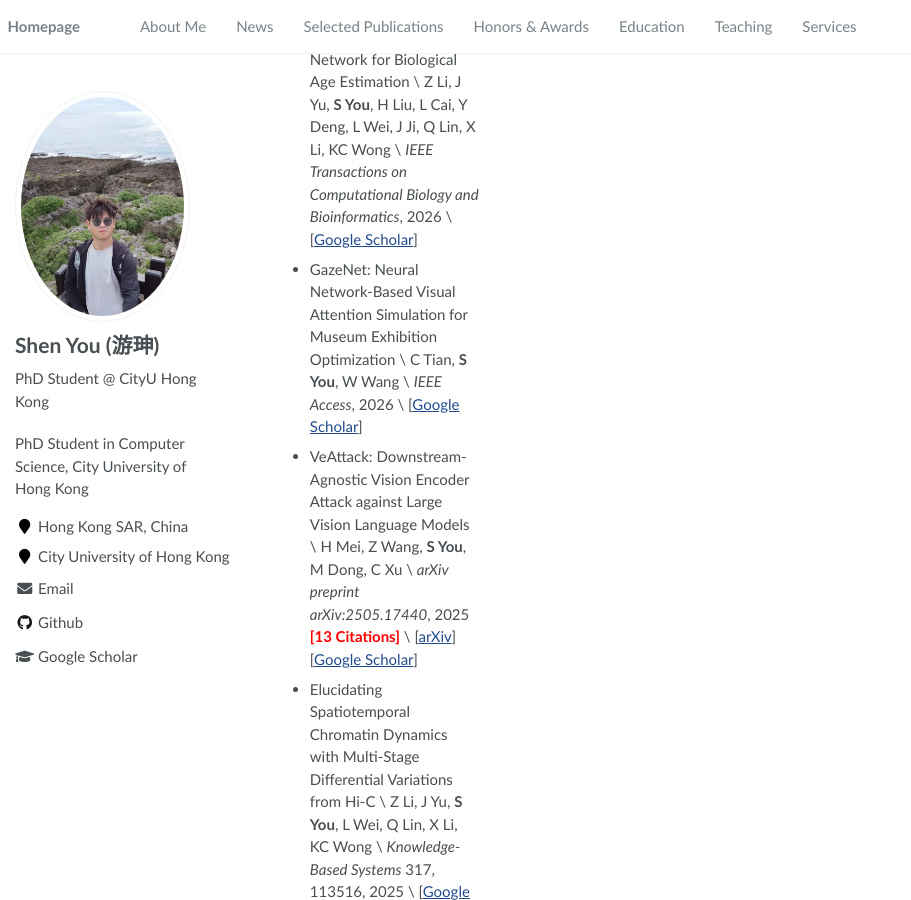
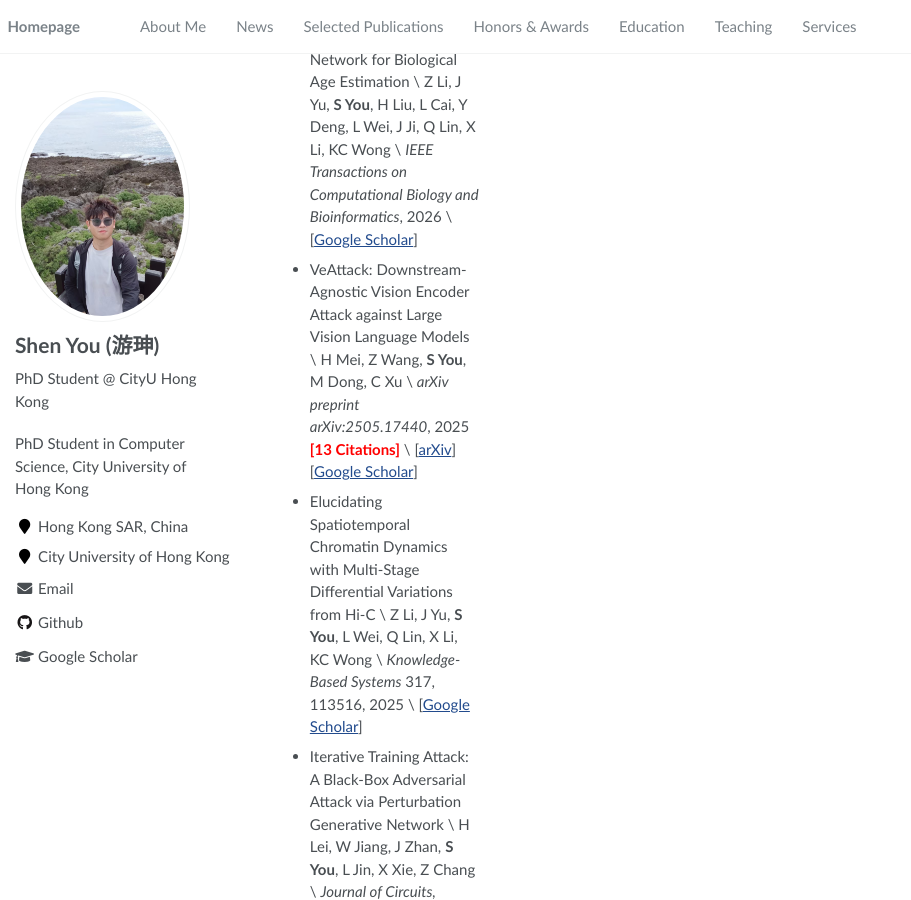
Before and after one commit to youshengithub/youshengit.github.io, a Jekyll site: the page built from _pages/about.md, in a window 1280 px wide and 900 px high, scrolled down 862 px. Shown: the whole window, without its empty margins (0-911 px from the left). Built offline with Jekyll 4.4.1, drawn with Linux system fonts in a browser that asks for light colours.

Commit message:
Remove IEEE Access paper (GazeNet)

```diff
--- a/_pages/about.md
+++ b/_pages/about.md
@@ -79,11 +79,6 @@ A query-efficient black-box adversarial attack against defensive DNNs via multi-
   *IEEE Transactions on Computational Biology and Bioinformatics*, 2026 \
   \[[Google Scholar](https://scholar.google.com/citations?view_op=view_citation&hl=en&user=Ok_jDvgAAAAJ&citation_for_view=Ok_jDvgAAAAJ:_FxGoFyzp5QC)\]
 
-- GazeNet: Neural Network-Based Visual Attention Simulation for Museum Exhibition Optimization \
-  C Tian, **S You**, W Wang \
-  *IEEE Access*, 2026 \
-  \[[Google Scholar](https://scholar.google.com/citations?view_op=view_citation&hl=en&user=Ok_jDvgAAAAJ&citation_for_view=Ok_jDvgAAAAJ:WF5omc3nYNoC)\]
-
 - VeAttack: Downstream-Agnostic Vision Encoder Attack against Large Vision Language Models \
   H Mei, Z Wang, **S You**, M Dong, C Xu \
   *arXiv preprint arXiv:2505.17440*, 2025 &nbsp; <span style="color:red">**[13 Citations]**</span> \
```
